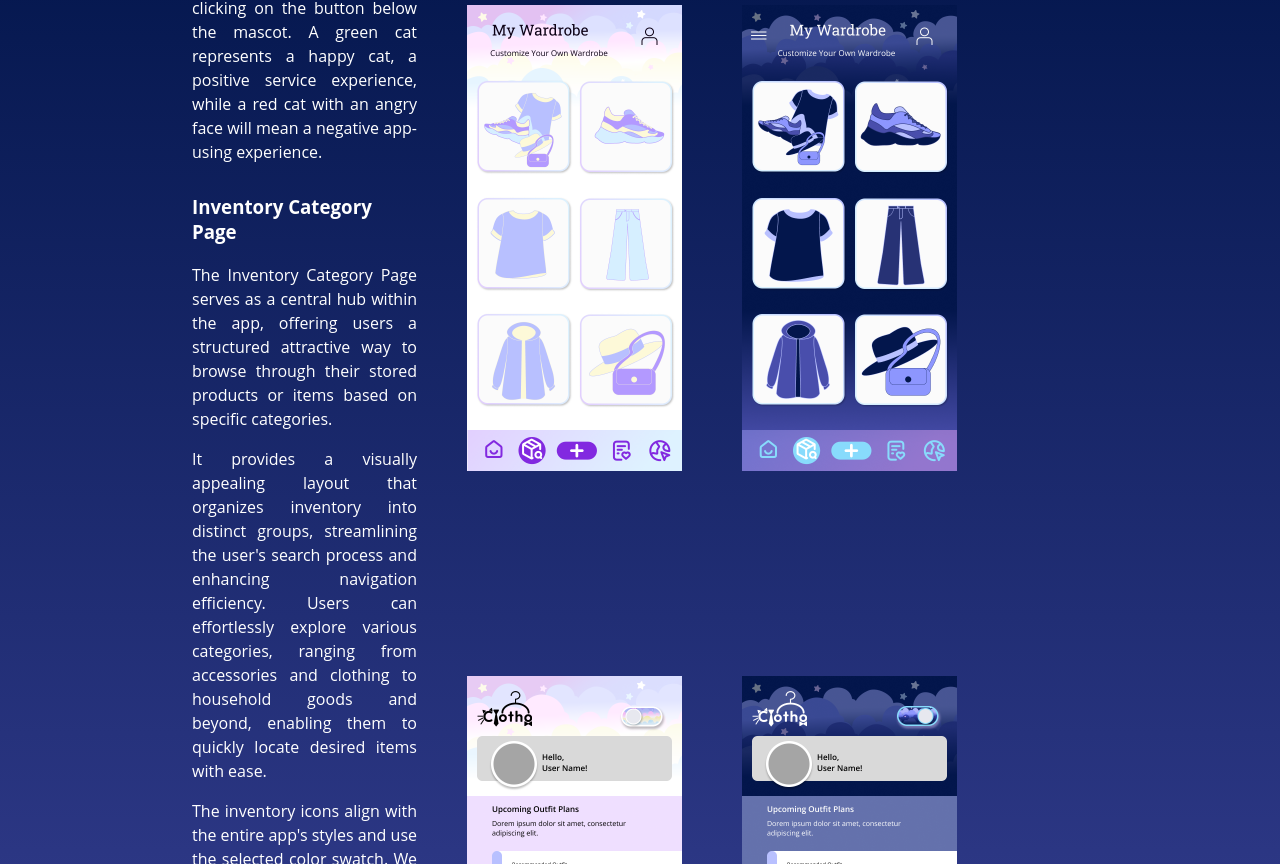
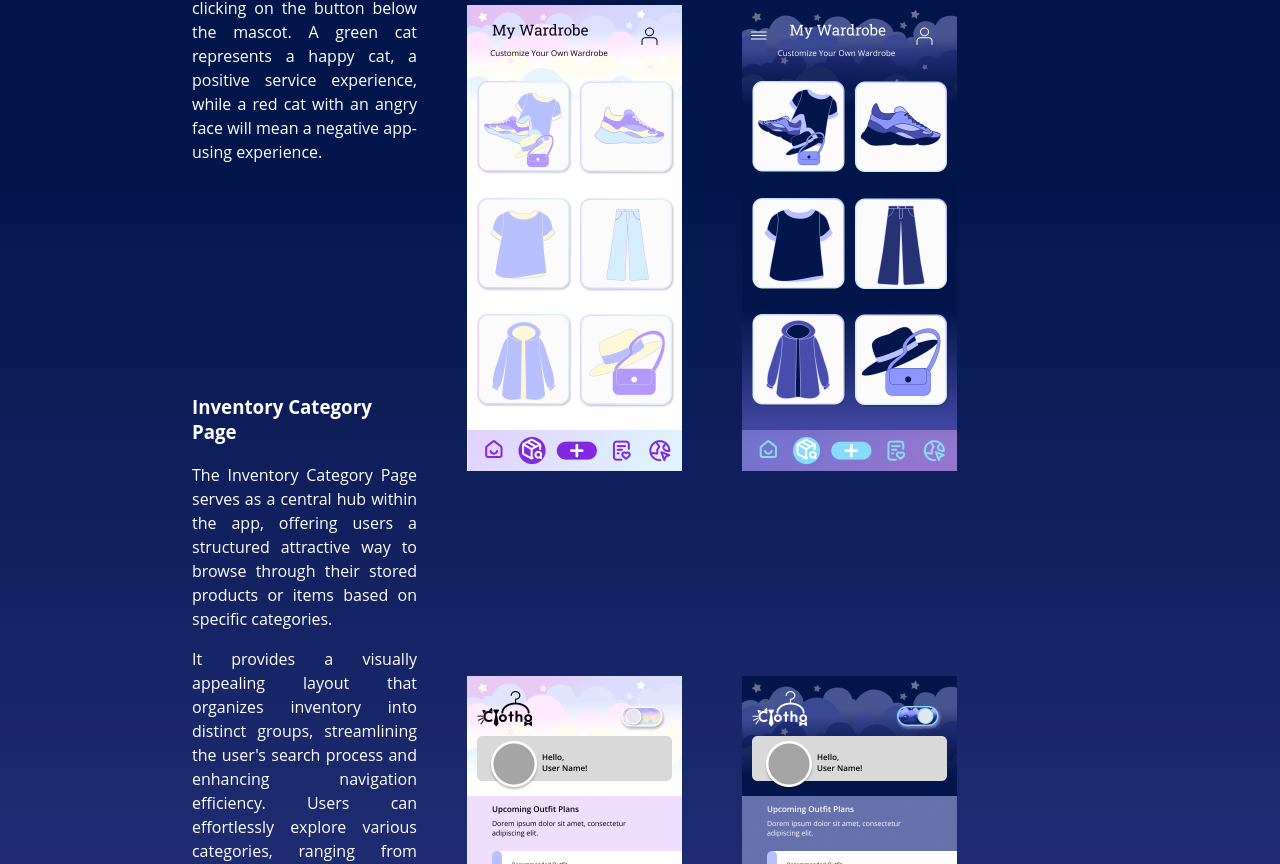
Before and after one commit to SamanthaYan298/Clotho, a Next.js app: page /Graphics in a window 1280 px wide. Shown: the part 3776-4640 px from the top of the page. Built offline with nearby package versions, Linux system fonts and the light colour scheme.

Commit message:
Update Graphics.module.css

```diff
--- a/styles/Graphics.module.css
+++ b/styles/Graphics.module.css
@@ -291,7 +291,7 @@
     text-align: left;
 }
 
-.headlind {
+.headline {
     padding-top: 200px;
 }
 
```
